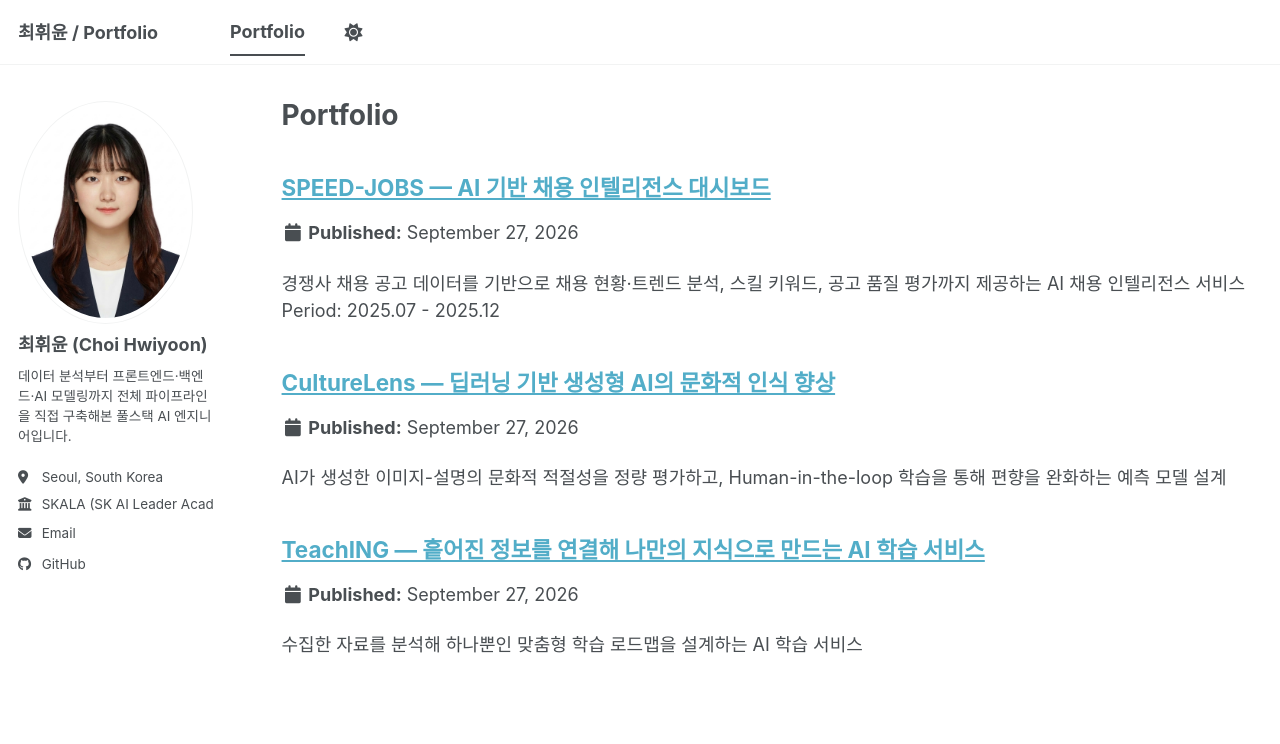
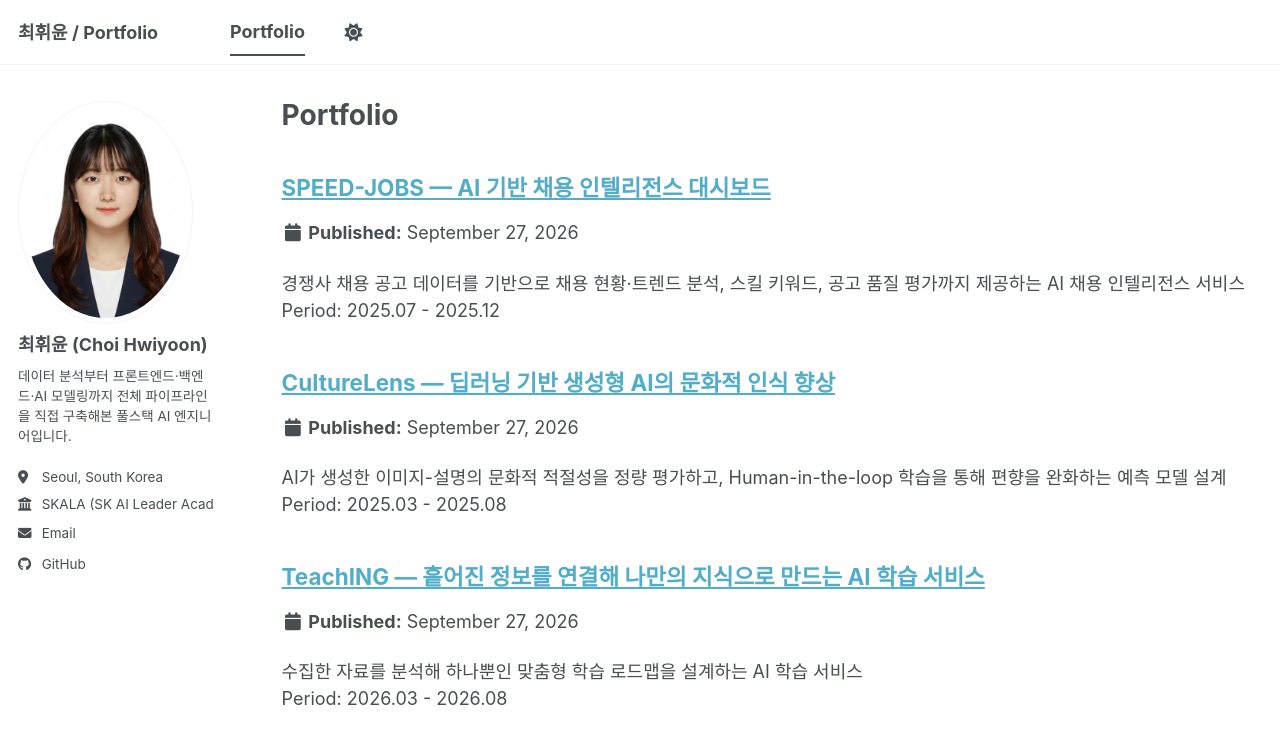
Before and after one commit to hwiyoon20010309/hwiyoon20010309.github.io, a Jekyll site: the page built from _pages/portfolio.html, in a window 1280 px wide. Shown: the top 744 px of the page. Built offline with Jekyll 4.4.1, drawn with Linux system fonts in a browser that asks for light colours; a style sheet for code colours, icons or effects is not loaded.

Commit message:
[feat] 포트폴리오 기간 추가

```diff
--- a/_portfolio/portfolio-2.md
+++ b/_portfolio/portfolio-2.md
@@ -1,6 +1,6 @@
 ---
 title: "CultureLens — 딥러닝 기반 생성형 AI의 문화적 인식 향상"
-excerpt: "AI가 생성한 이미지-설명의 문화적 적절성을 정량 평가하고, Human-in-the-loop 학습을 통해 편향을 완화하는 예측 모델 설계"
+excerpt: "AI가 생성한 이미지-설명의 문화적 적절성을 정량 평가하고, Human-in-the-loop 학습을 통해 편향을 완화하는 예측 모델 설계<br/>Period: 2025.03 - 2025.08"
 collection: portfolio
 ---
 
--- a/_portfolio/portfolio-3.md
+++ b/_portfolio/portfolio-3.md
@@ -1,6 +1,6 @@
 ---
 title: "TeachING — 흩어진 정보를 연결해 나만의 지식으로 만드는 AI 학습 서비스"
-excerpt: "수집한 자료를 분석해 하나뿐인 맞춤형 학습 로드맵을 설계하는 AI 학습 서비스"
+excerpt: "수집한 자료를 분석해 하나뿐인 맞춤형 학습 로드맵을 설계하는 AI 학습 서비스<br/>Period: 2026.03 - 2026.08"
 collection: portfolio
 ---
 
```
